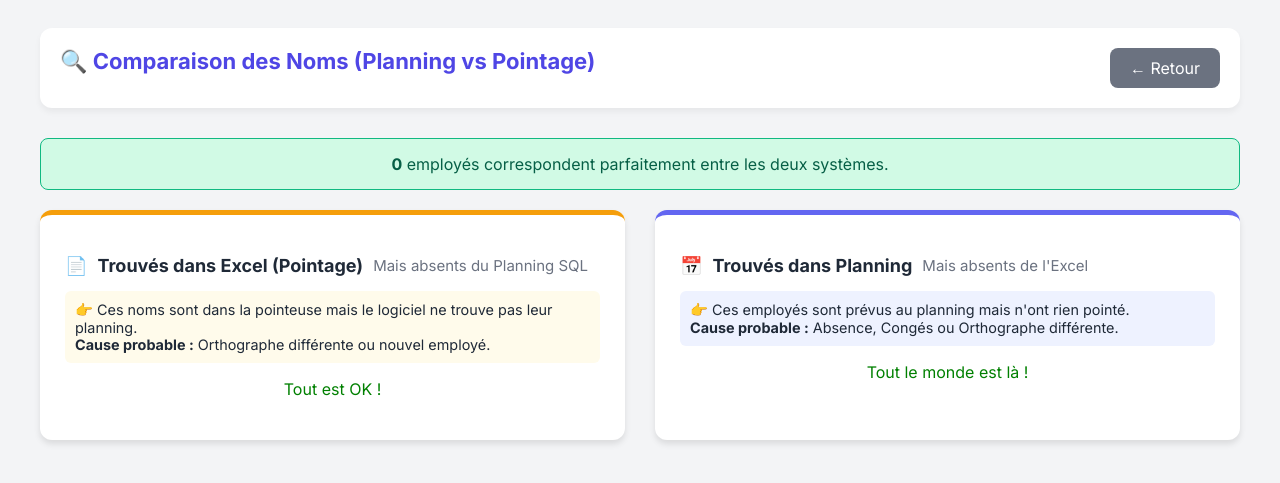
After one commit to aitmalksaid/pointage, a Flask app: page /reconciliation in a window 1280 px wide. The commit adds this page. Shown: the top 483 px of the page. Run offline with Flask 3, Linux system fonts and the light colour scheme; the visitor is signed in with stand-in values (Sample User, id 1); data that the repository does not hold is empty.

Commit message:
Ajout page comparaison noms

```diff
--- a/app.py
+++ b/app.py
@@ -122,6 +122,44 @@ def anomalies():
                 })
 
     return render_template('anomalies.html', anomalies=anomalies_list)
+
+@app.route('/reconciliation')
+def reconciliation():
+    """Page de comparaison des noms entre Pointage et Planning"""
+    data_id = session.get('data_id')
+
+    # 1. Liste des noms du Pointage (Excel)
+    names_pointage = set()
+    if data_id and data_id in GLOBAL_DATA_STORE:
+        for emp in GLOBAL_DATA_STORE[data_id]['employees_data']:
+            if emp.get('name'):
+                names_pointage.add(emp['name'].strip())
+
+    # 2. Liste des noms du Planning (DB)
+    names_planning = set()
+    try:
+        db = DBManager()
+        db_employees = db.get_all_employees() # Retourne liste de dicts
+        for emp in db_employees:
+            if emp.get('name'):
+                names_planning.add(emp['name'].strip())
+    except:
+        pass # Si erreur DB, la liste restera vide
+
+    # 3. Comparaison
+    # Noms dans le pointage mais pas dans le planning
+    pointage_only = sorted(list(names_pointage - names_planning))
+
+    # Noms dans le planning mais pas dans le pointage
+    planning_only = sorted(list(names_planning - names_pointage))
+
+    # Ceux qui matchent
+    match_count = len(names_pointage.intersection(names_planning))
+
+    return render_template('reconciliation.html',
+                         pointage_only=pointage_only,
+                         planning_only=planning_only,
+                         match_count=match_count)
 
 @app.route('/upload-page')
 def index():
--- a/templates/dashboard.html
+++ b/templates/dashboard.html
@@ -446,6 +446,9 @@
                 <a href="/planning" class="btn btn-secondary">📅 Planning</a>
                 <a href="{{ url_for('anomalies') }}" class="btn btn-secondary"
                     style="color: #dc2626; border-color: #fecaca; background: #fef2f2;">🚨 Anomalies</a>
+                <a href="{{ url_for('reconciliation') }}" class="btn btn-secondary">
+                    <span>🔍</span> Comparaison Noms
+                </a>
                 <a href="/generate-excel" class="btn btn-secondary">
                     <span>📊</span> Excel
                 </a>
--- /dev/null
+++ b/templates/reconciliation.html
@@ -0,0 +1,171 @@
+<!DOCTYPE html>
+<html lang="fr">
+
+<head>
+    <meta charset="UTF-8">
+    <title>Comparaison Noms - Kabana</title>
+    <meta name="viewport" content="width=device-width, initial-scale=1.0">
+    <link href="https://fonts.googleapis.com/css2?family=Inter:wght@400;500;600;700&display=swap" rel="stylesheet">
+    <style>
+        body {
+            font-family: 'Inter', sans-serif;
+            background-color: #f3f4f6;
+            padding: 20px;
+            color: #1f2937;
+        }
+
+        .container {
+            max-width: 1200px;
+            margin: 0 auto;
+        }
+
+        .header {
+            display: flex;
+            justify-content: space-between;
+            margin-bottom: 30px;
+            background: white;
+            padding: 20px;
+            border-radius: 12px;
+            box-shadow: 0 4px 6px rgba(0, 0, 0, 0.05);
+        }
+
+        h1 {
+            margin: 0;
+            color: #4F46E5;
+            font-size: 22px;
+        }
+
+        .btn {
+            text-decoration: none;
+            padding: 10px 20px;
+            border-radius: 8px;
+            background: #6b7280;
+            color: white;
+        }
+
+        .grid {
+            display: grid;
+            grid-template-columns: 1fr 1fr;
+            gap: 30px;
+        }
+
+        .card {
+            background: white;
+            padding: 25px;
+            border-radius: 12px;
+            box-shadow: 0 4px 6px rgba(0, 0, 0, 0.1);
+        }
+
+        h2 {
+            font-size: 18px;
+            margin-bottom: 15px;
+            display: flex;
+            align-items: center;
+            gap: 10px;
+        }
+
+        .list-group {
+            list-style: none;
+            padding: 0;
+            margin: 0;
+        }
+
+        .list-item {
+            padding: 12px;
+            border-bottom: 1px solid #e5e7eb;
+            display: flex;
+            justify-content: space-between;
+        }
+
+        .list-item:last-child {
+            border-bottom: none;
+        }
+
+        .tag {
+            font-size: 0.8em;
+            padding: 2px 8px;
+            border-radius: 4px;
+            background: #fee2e2;
+            color: #991b1b;
+        }
+
+        .match-card {
+            margin-bottom: 20px;
+            background: #d1fae5;
+            border: 1px solid #10b981;
+            color: #065f46;
+            padding: 15px;
+            border-radius: 8px;
+            text-align: center;
+        }
+    </style>
+</head>
+
+<body>
+    <div class="container">
+        <div class="header">
+            <h1>🔍 Comparaison des Noms (Planning vs Pointage)</h1>
+            <a href="{{ url_for('dashboard') }}" class="btn">← Retour</a>
+        </div>
+
+        <div class="match-card">
+            <strong>{{ match_count }}</strong> employés correspondent parfaitement entre les deux systèmes.
+        </div>
+
+        <div class="grid">
+            <!-- Colonne GAUCHE : Dans Pointage MAIS PAS Planning -->
+            <div class="card" style="border-top: 5px solid #f59e0b;">
+                <h2>
+                    <span>📄</span> Trouvés dans Excel (Pointage)
+                    <br><small style="color: #6b7280; font-weight: normal;">Mais absents du Planning SQL</small>
+                </h2>
+                <div
+                    style="background: #fffbeb; padding: 10px; font-size: 0.9em; margin-bottom: 10px; border-radius: 6px;">
+                    👉 Ces noms sont dans la pointeuse mais le logiciel ne trouve pas leur planning.
+                    <br><strong>Cause probable :</strong> Orthographe différente ou nouvel employé.
+                </div>
+
+                {% if pointage_only %}
+                <ul class="list-group">
+                    {% for name in pointage_only %}
+                    <li class="list-item">
+                        <strong>{{ name }}</strong>
+                        <span class="tag">Inconnu au planning</span>
+                    </li>
+                    {% endfor %}
+                </ul>
+                {% else %}
+                <p style="color: green; text-align: center;">Tout est OK !</p>
+                {% endif %}
+            </div>
+
+            <!-- Colonne DROITE : Dans Planning MAIS PAS Pointage -->
+            <div class="card" style="border-top: 5px solid #6366f1;">
+                <h2>
+                    <span>📅</span> Trouvés dans Planning
+                    <br><small style="color: #6b7280; font-weight: normal;">Mais absents de l'Excel</small>
+                </h2>
+                <div
+                    style="background: #eef2ff; padding: 10px; font-size: 0.9em; margin-bottom: 10px; border-radius: 6px;">
+                    👉 Ces employés sont prévus au planning mais n'ont rien pointé.
+                    <br><strong>Cause probable :</strong> Absence, Congés ou Orthographe différente.
+                </div>
+
+                {% if planning_only %}
+                <ul class="list-group">
+                    {% for name in planning_only %}
+                    <li class="list-item">
+                        <span>{{ name }}</span>
+                        <span class="tag" style="background: #e0e7ff; color: #3730a3;">Pas de pointage</span>
+                    </li>
+                    {% endfor %}
+                </ul>
+                {% else %}
+                <p style="color: green; text-align: center;">Tout le monde est là !</p>
+                {% endif %}
+            </div>
+        </div>
+    </div>
+</body>
+
+</html>
```
